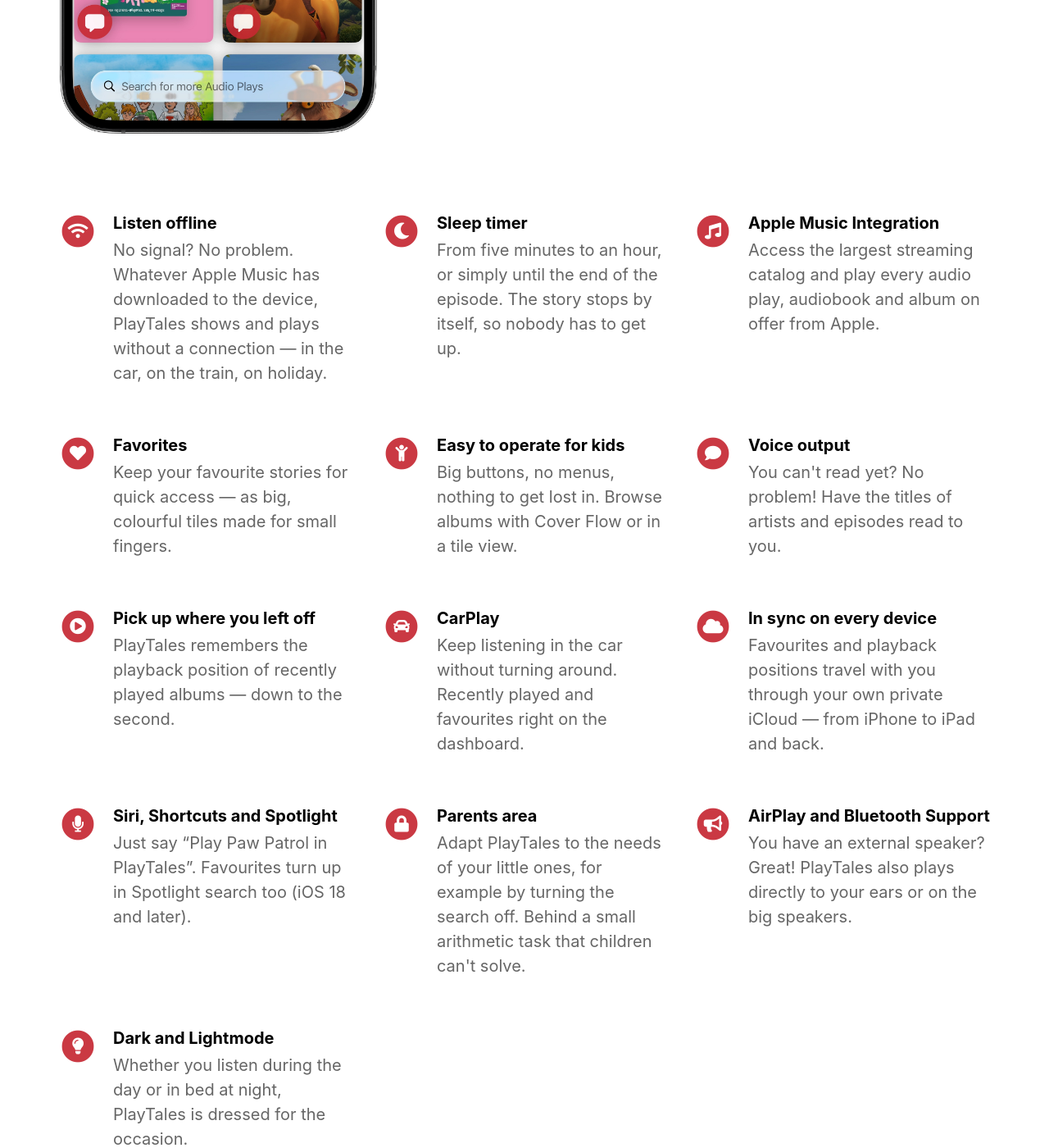
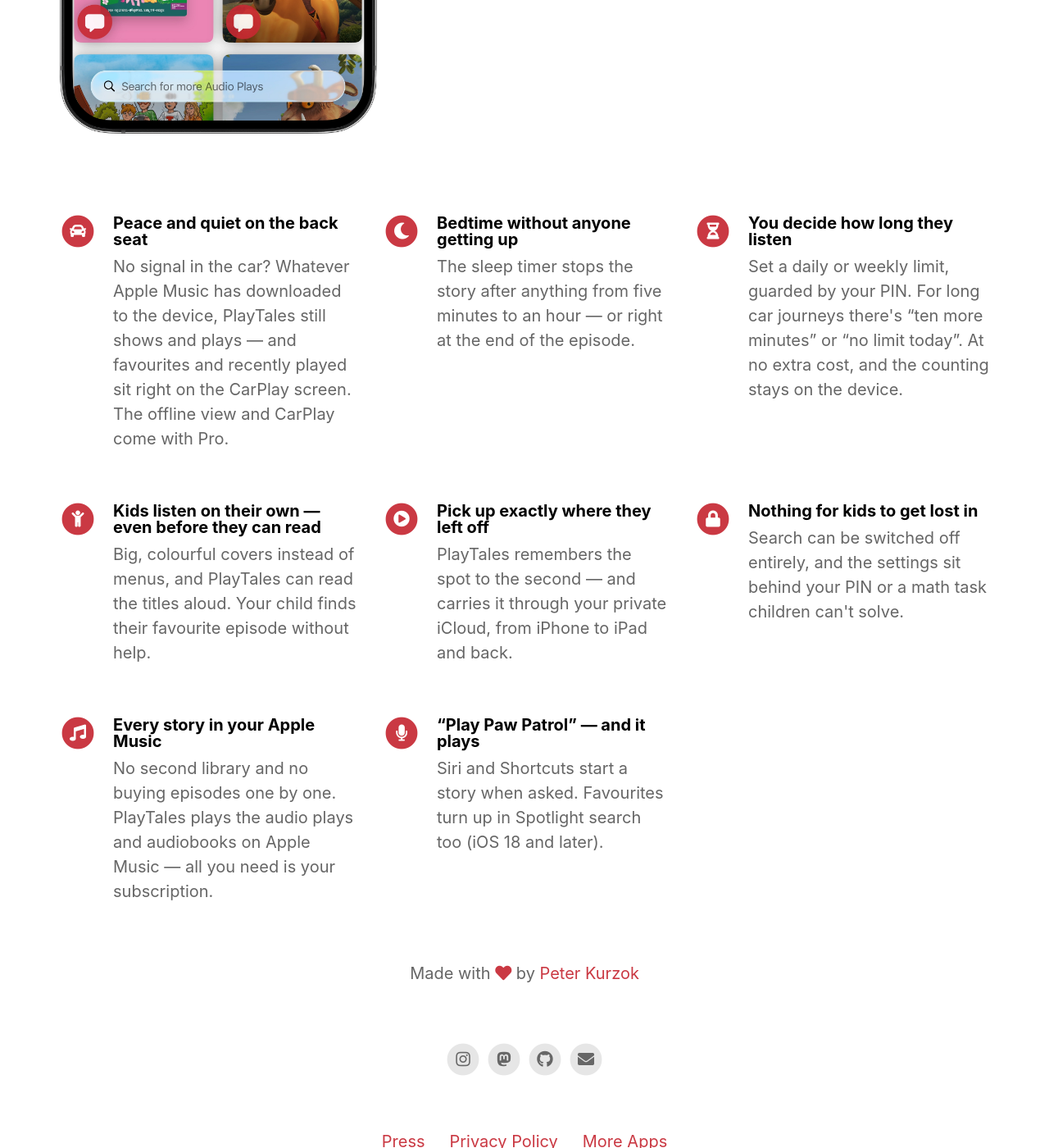
Before and after one commit to pkurzok/PlayTales-Web, a Jekyll site: the page built from index.html, in a window 1280 px wide and 1400 px high, scrolled down 822 px. Shown: the whole window at 82% size. Built offline with Jekyll 4.4.1, drawn with Linux system fonts in a browser that asks for light colours; nearby versions of some CDN libraries.

Commit message:
Tell parents what they get, not what the app has, and add the listening limits
The feature list named features ("Sleep timer", "AirPlay and Bluetooth
Support"). It now leads with what a family gets — peace and quiet on the back
seat, bedtime without anyone getting up — and names the feature that delivers it
underneath. Thirteen entries become eight: Favorites, voice output, CarPlay and
the iCloud sync fold into the benefit they serve, and AirPlay and dark mode go,
because every player has them and no parent chooses on them.

1.6.0's listening limits get their own entry, third. "Parents area" said the
settings sit behind an arithmetic task; from 1.6.0 they can sit behind a PIN.

The page now says which benefits need Pro — CarPlay and the offline view — and
that the limits do not. "The largest streaming catalog" goes: it was a claim
nobody here can verify. Mirrors the German site, entry for entry.

Publish only once 1.6.0 is live in the App Store.

Co-Authored-By: Claude Opus 5 (1M context) <noreply@anthropic.com>
Claude-Session: https://claude.ai/code/session_01NCNvN9hssCwK6rbgULvufn

```diff
--- a/_config.yml
+++ b/_config.yml
@@ -64,59 +64,43 @@ mastodon_link                             : https://kind.social/@filmaniac
 # Feature List                            Edit, add or remove features to be presented.
 #                                         Order matters: the first rows are the ones a parent reads.
 #                                         Icons must exist in Font Awesome 5.6.3 Free (see _includes/head.html).
+#                                         Written as benefits: the title says what a family gets, the
+#                                         description names the feature that delivers it. Say "with Pro"
+#                                         wherever a benefit depends on it (CarPlay, the offline view).
+#                                         No ": " or " #" inside a value — YAML would split or truncate it.
 features                                  :
 
-  - title                                 : Listen offline
-    description                           : No signal? No problem. Whatever Apple Music has downloaded to the device, PlayTales shows and plays without a connection — in the car, on the train, on holiday.
-    fontawesome_icon_name                 : wifi
+  - title                                 : Peace and quiet on the back seat
+    description                           : No signal in the car? Whatever Apple Music has downloaded to the device, PlayTales still shows and plays — and favourites and recently played sit right on the CarPlay screen. The offline view and CarPlay come with Pro.
+    fontawesome_icon_name                 : car
 
-  - title                                 : Sleep timer
-    description                           : From five minutes to an hour, or simply until the end of the episode. The story stops by itself, so nobody has to get up.
+  - title                                 : Bedtime without anyone getting up
+    description                           : The sleep timer stops the story after anything from five minutes to an hour — or right at the end of the episode.
     fontawesome_icon_name                 : moon
 
-  - title                                 : Apple Music Integration
-    description                           : Access the largest streaming catalog and play every audio play, audiobook and album on offer from Apple.
+  - title                                 : You decide how long they listen
+    description                           : Set a daily or weekly limit, guarded by your PIN. For long car journeys there's “ten more minutes” or “no limit today”. At no extra cost, and the counting stays on the device.
+    fontawesome_icon_name                 : hourglass-half
+
+  - title                                 : Kids listen on their own — even before they can read
+    description                           : Big, colourful covers instead of menus, and PlayTales can read the titles aloud. Your child finds their favourite episode without help.
+    fontawesome_icon_name                 : child
+
+  - title                                 : Pick up exactly where they left off
+    description                           : PlayTales remembers the spot to the second — and carries it through your private iCloud, from iPhone to iPad and back.
+    fontawesome_icon_name                 : play-circle
+
+  - title                                 : Nothing for kids to get lost in
+    description                           : Search can be switched off entirely, and the settings sit behind your PIN or a math task children can't solve.
+    fontawesome_icon_name                 : lock
+
+  - title                                 : Every story in your Apple Music
+    description                           : No second library and no buying episodes one by one. PlayTales plays the audio plays and audiobooks on Apple Music — all you need is your subscription.
     fontawesome_icon_name                 : music
 
-  - title                                 : Favorites
-    description                           : Keep your favourite stories for quick access — as big, colourful tiles made for small fingers.
-    fontawesome_icon_name                 : heart
-
-  - title                                 : Easy to operate for kids
-    description                           : Big buttons, no menus, nothing to get lost in. Browse albums with Cover Flow or in a tile view.
-    fontawesome_icon_name                 : child
-
-  - title                                 : Voice output
-    description                           : You can't read yet? No problem! Have the titles of artists and episodes read to you.
-    fontawesome_icon_name                 : comment
-
-  - title                                 : Pick up where you left off
-    description                           : PlayTales remembers the playback position of recently played albums — down to the second.
-    fontawesome_icon_name                 : play-circle
-
-  - title                                 : CarPlay
-    description                           : Keep listening in the car without turning around. Recently played and favourites right on the dashboard.
-    fontawesome_icon_name                 : car
-
-  - title                                 : In sync on every device
-    description                           : Favourites and playback positions travel with you through your own private iCloud — from iPhone to iPad and back.
-    fontawesome_icon_name                 : cloud
-
-  - title                                 : Siri, Shortcuts and Spotlight
-    description                           : Just say “Play Paw Patrol in PlayTales”. Favourites turn up in Spotlight search too (iOS 18 and later).
+  - title                                 : “Play Paw Patrol” — and it plays
+    description                           : Siri and Shortcuts start a story when asked. Favourites turn up in Spotlight search too (iOS 18 and later).
     fontawesome_icon_name                 : microphone
-
-  - title                                 : Parents area
-    description                           : Adapt PlayTales to the needs of your little ones, for example by turning the search off. Behind a small arithmetic task that children can't solve.
-    fontawesome_icon_name                 : lock
-
-  - title                                 : AirPlay and Bluetooth Support
-    description                           : You have an external speaker? Great! PlayTales also plays directly to your ears or on the big speakers.
-    fontawesome_icon_name                 : bullhorn
-
-  - title                                 : Dark and Lightmode
-    description                           : Whether you listen during the day or in bed at night, PlayTales is dressed for the occasion.
-    fontawesome_icon_name                 : lightbulb
 
 
 # Theme Settings
```
